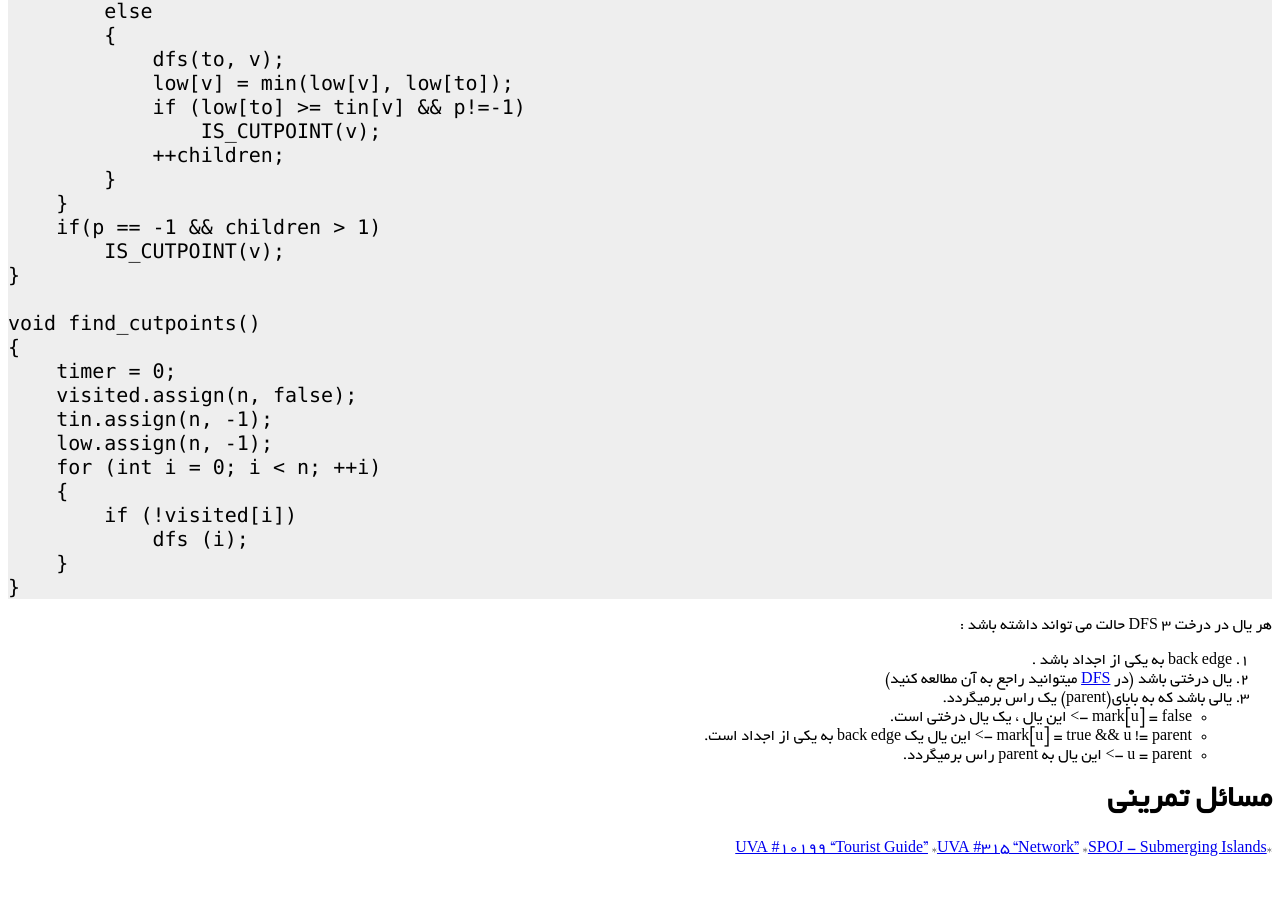
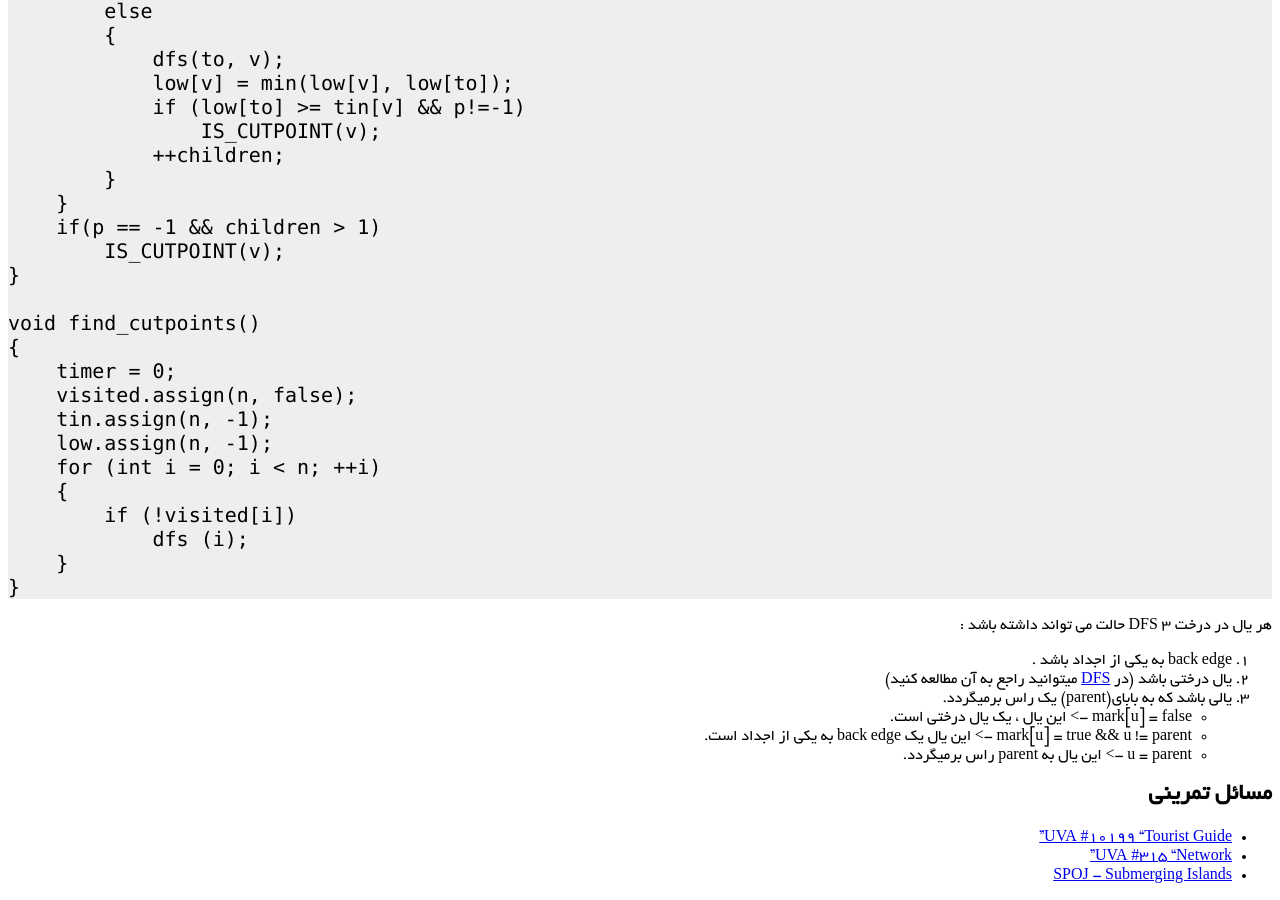
Before and after one commit to shaazzz/FarsiCP, a Jekyll site: the page built from wiki/algorithm/graph/cut_vertex.md, in a window 1280 px wide and 900 px high, scrolled down 930 px. Built offline with Jekyll 4.4.1, drawn with Linux system fonts in a browser that asks for light colours; nearby versions of some CDN libraries; a style sheet for code colours, icons or effects is not loaded; our own code applies the rules of GitHub Pages for plain Markdown files; before the commit the page ends 1803 px from its top, so only the background shows below that.

```diff
--- a/wiki/algorithm/graph/cut_vertex.md
+++ b/wiki/algorithm/graph/cut_vertex.md
@@ -71,9 +71,9 @@ void find_cutpoints()
 * mark[u] = true && u != parent -> این یال یک  back edge  به یکی از اجداد است.
 * u = parent -> این یال به parent راس برمیگردد.
 
-# مسائل تمرینی
-*[UVA #10199 "Tourist Guide"](https://uva.onlinejudge.org/index.php?option=com_onlinejudge&Itemid=8&category=13&page=show_problem&problem=1140)
-*[UVA #315 "Network"](https://uva.onlinejudge.org/index.php?option=com_onlinejudge&Itemid=8&category=5&page=show_problem&problem=251)
-*[SPOJ - Submerging Islands](https://www.spoj.com/problems/SUBMERGE/)
+## مسائل تمرینی
+* [UVA #10199 "Tourist Guide"](https://uva.onlinejudge.org/index.php?option=com_onlinejudge&Itemid=8&category=13&page=show_problem&problem=1140)
+* [UVA #315 "Network"](https://uva.onlinejudge.org/index.php?option=com_onlinejudge&Itemid=8&category=5&page=show_problem&problem=251)
+* [SPOJ - Submerging Islands](https://www.spoj.com/problems/SUBMERGE/)
 
 [DFS]:DFS
```
